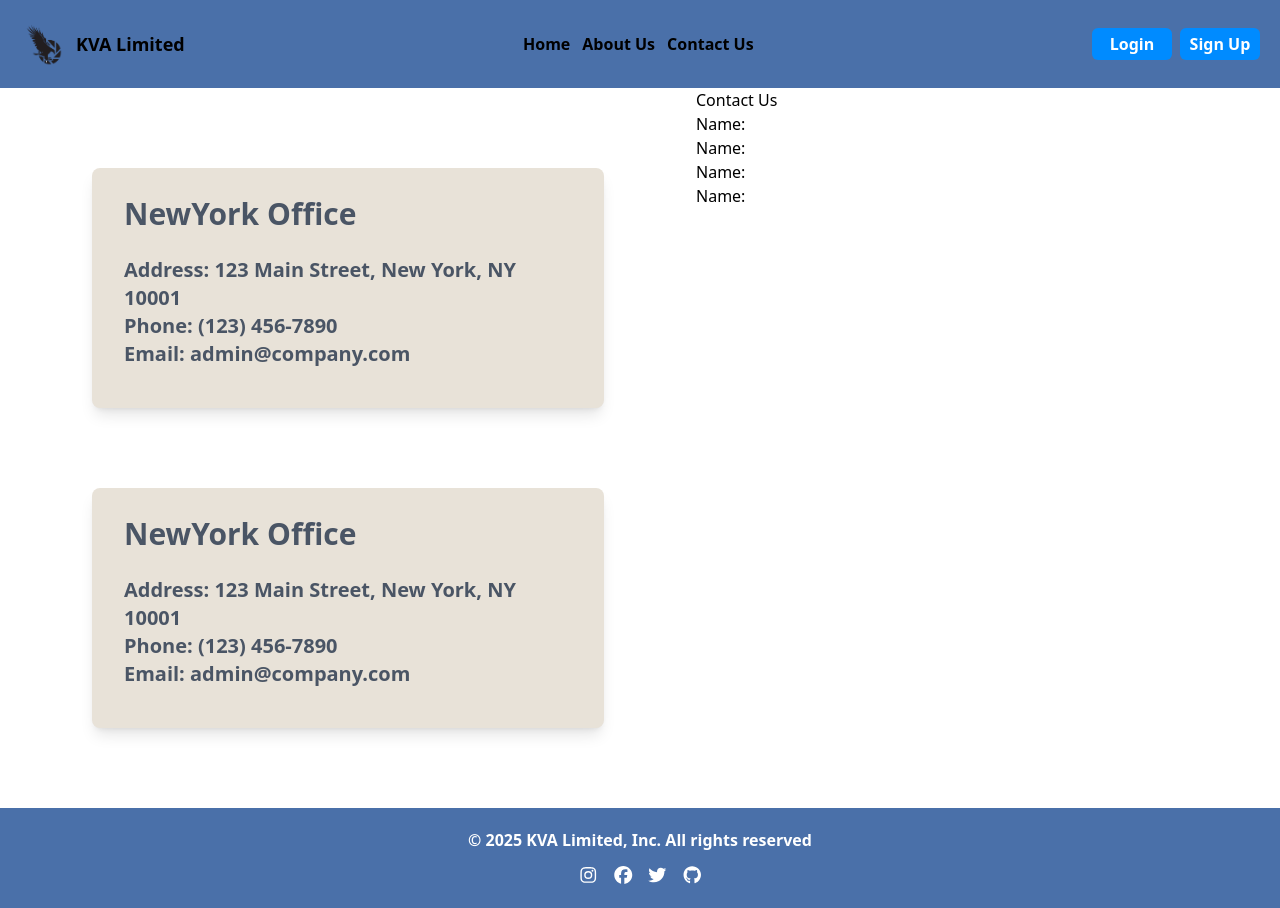
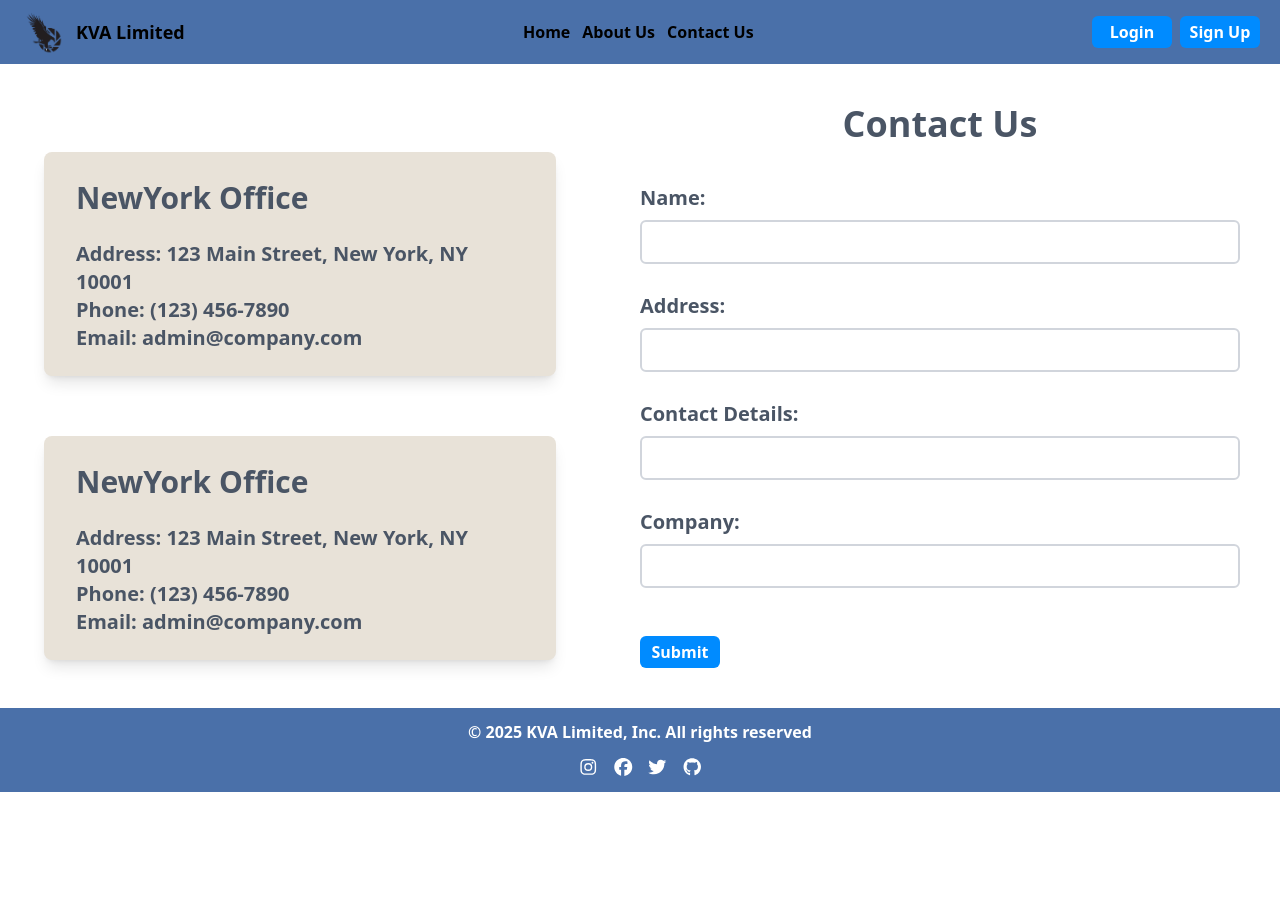
Before and after one commit to ankush0710/mini-project-1, a React (Vite) app: page / in a window 1280 px wide. After the commit the page ends 800 px from the top, so only its background shows below. Built offline with nearby package versions, Linux system fonts and the light colour scheme.

Commit message:
some changes in navbar and footer

```diff
--- a/src/App.jsx
+++ b/src/App.jsx
@@ -11,7 +11,7 @@ function App() {
     <>
       <BrowserRouter>
         <Navbar />
-        {/* <div className="flex justify-center items-center min-h-screen">
+        {/* <div className="">
           <ContactUs />
         </div> */}
         <ContactUs />
--- a/src/ContactUs.jsx
+++ b/src/ContactUs.jsx
@@ -3,14 +3,13 @@ import React from "react";
 const ContactUs = () => {
   return (
     <>
-      <div id="containerDiv" className="flex ">
-        <div
-          id="address"
-          className="flex flex-col justify-center md:flex-col md:gap-10 md:m-15"
+      <div id="containerDiv" className="flex flex-col md:flex-row md:flex-grows md:max-h-screen">
+        <div id="address"
+          className="flex flex-col justify-center md:flex-1 md:gap-5 md:items-center md:mt-10"
         >
           <div
             id="card-1"
-            className="min-h-32 min-w-45 mx-8 my-5 py-5 px-3 shadow-lg rounded-lg md:px-8 md:py-7 bg-[#E8E2D8] md:h-60 md:w-lg"
+            className="min-h-32 min-w-45 mx-8 my-5 py-5 px-3 shadow-lg rounded-lg md:px-8 md:py-7 bg-[#E8E2D8] md:h-56 md:w-lg"
           >
             <h2 className="text-xl font-bold text-gray-600 pb-3 md:text-3xl md:pb-6">
               NewYork Office
@@ -26,8 +25,8 @@ const ContactUs = () => {
             </p>
           </div>
           <div
-            id="card-1"
-            className="min-h-32 min-w-45 mx-8 my-5 py-5 px-3 shadow-lg rounded-lg md:px-8 md:py-7 bg-[#E8E2D8] md:h-60 md:w-lg"
+            id="card-2"
+            className="min-h-32 min-w-45 mx-8 my-5 py-5 px-3 shadow-lg rounded-lg md:px-8 md:py-7 bg-[#E8E2D8] md:h-56 md:w-lg"
           >
             <h2 className="text-xl font-bold text-gray-600 pb-3 md:text-3xl md:pb-6">
               NewYork Office
@@ -43,26 +42,27 @@ const ContactUs = () => {
             </p>
           </div>
         </div>
-        <div id="contactForm">
-          <h2>Contact Us</h2>
-          <ul>
+        <div id="contactForm" className="m-10 md:flex-1 md:justify-center">
+          <h2 className="text-3xl font-bold text-center text-gray-600 md:text-4xl">Contact Us</h2>
+          <ul className="flex flex-col gap-5 my-10">
             <li>
-              <label htmlFor="Name">Name: </label>
-              <input type="text" for="Name" />
+              <label htmlFor="Name" className="text-xl text-gray-600 font-semibold">Name: </label>
+              <input type="text" for="Name"  className="w-full border-2 border-gray-300 rounded-md p-2 my-2"/>
             </li>
             <li>
-              <label htmlFor="Name">Name: </label>
-              <input type="text" for="Name" />
+              <label htmlFor="address" className="text-xl text-gray-600 font-semibold">Address: </label>
+              <input type="text" for="address"  className="w-full border-2 border-gray-300 rounded-md p-2 my-2"/>
             </li>
             <li>
-              <label htmlFor="Name">Name: </label>
-              <input type="text" for="Name" />
+              <label htmlFor="contactDetails" className="text-xl text-gray-600 font-semibold">Contact Details: </label>
+              <input type="number" for="contactDetails"  className="w-full border-2 border-gray-300 rounded-md p-2 my-2"/>
             </li>
             <li>
-              <label htmlFor="Name">Name: </label>
-              <input type="text" for="Name" />
+              <label htmlFor="company" className="text-xl text-gray-600 font-semibold">Company: </label>
+              <input type="text" for="company"  className="w-full border-2 border-gray-300 rounded-md p-2 my-2"/>
             </li>
           </ul>
+          <button type='submit' className='bg-[#008BFF] text-white font-semibold py-1 w-20 rounded-md'>Submit</button>
         </div>
       </div>
     </>
--- a/src/component/Footer.jsx
+++ b/src/component/Footer.jsx
@@ -5,7 +5,7 @@ import React from 'react';
 const Footer = () => {
     return(
         <>
-          <footer className='bg-[#4A70A9] text-white flex flex-col items-center gap-3 py-5'>
+          <footer className='bg-[#4A70A9] text-white flex flex-col items-center gap-3 py-3'>
             <p className='text-md font-semibold'>&copy; 2025 KVA Limited, Inc. All rights reserved</p>
             <ul className='flex justify-center item-center gap-3'>
                 <li><FontAwesomeIcon icon={faInstagram} className='text-lg'/></li>
--- a/src/component/Navbar.jsx
+++ b/src/component/Navbar.jsx
@@ -5,7 +5,7 @@ import { faBars } from "@fortawesome/free-solid-svg-icons";
 const Navbar = () => {
   return (
     <>
-      <nav className="flex justify-between items-center bg-[#4A70A9] p-5">
+      <nav className="flex justify-between items-center bg-[#4A70A9] px-5 py-2">
         <div id="logi" className="flex items-center gap-2">
           <img
             className="h-12 w-12"
```
